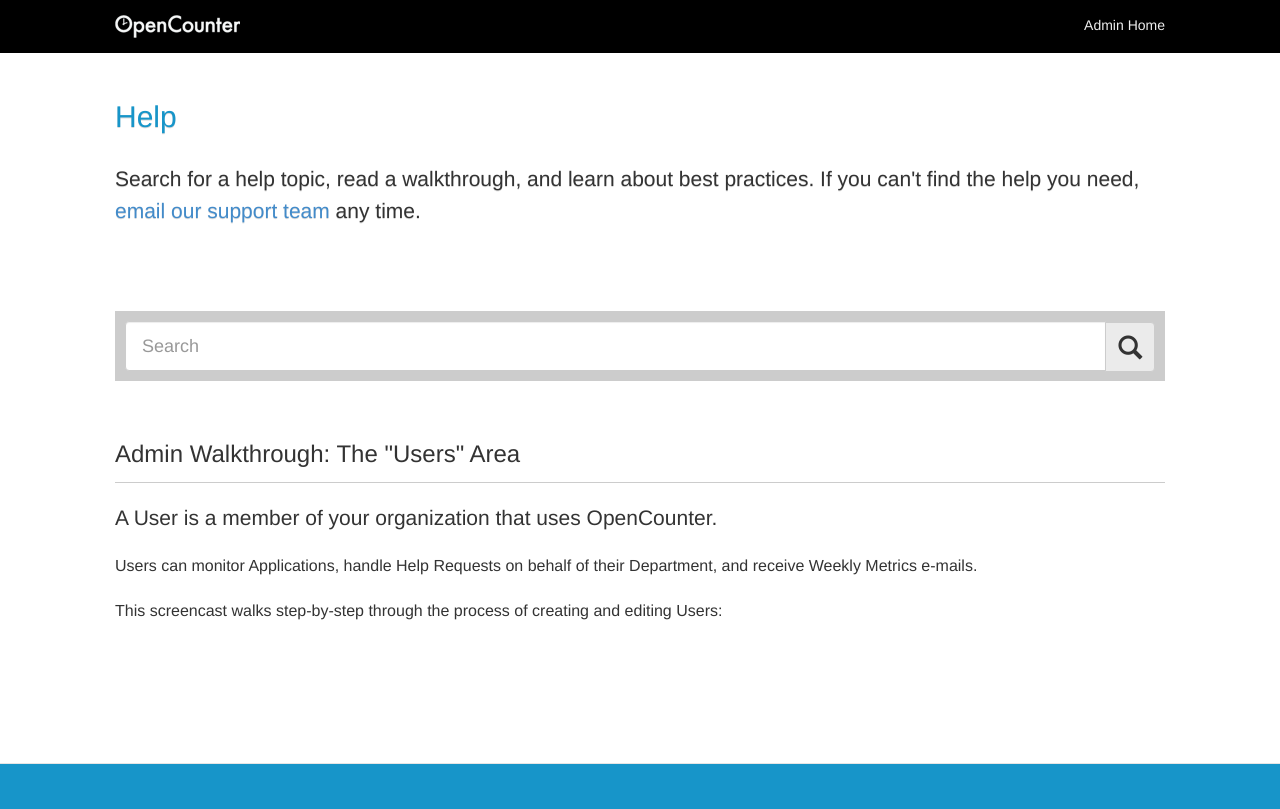
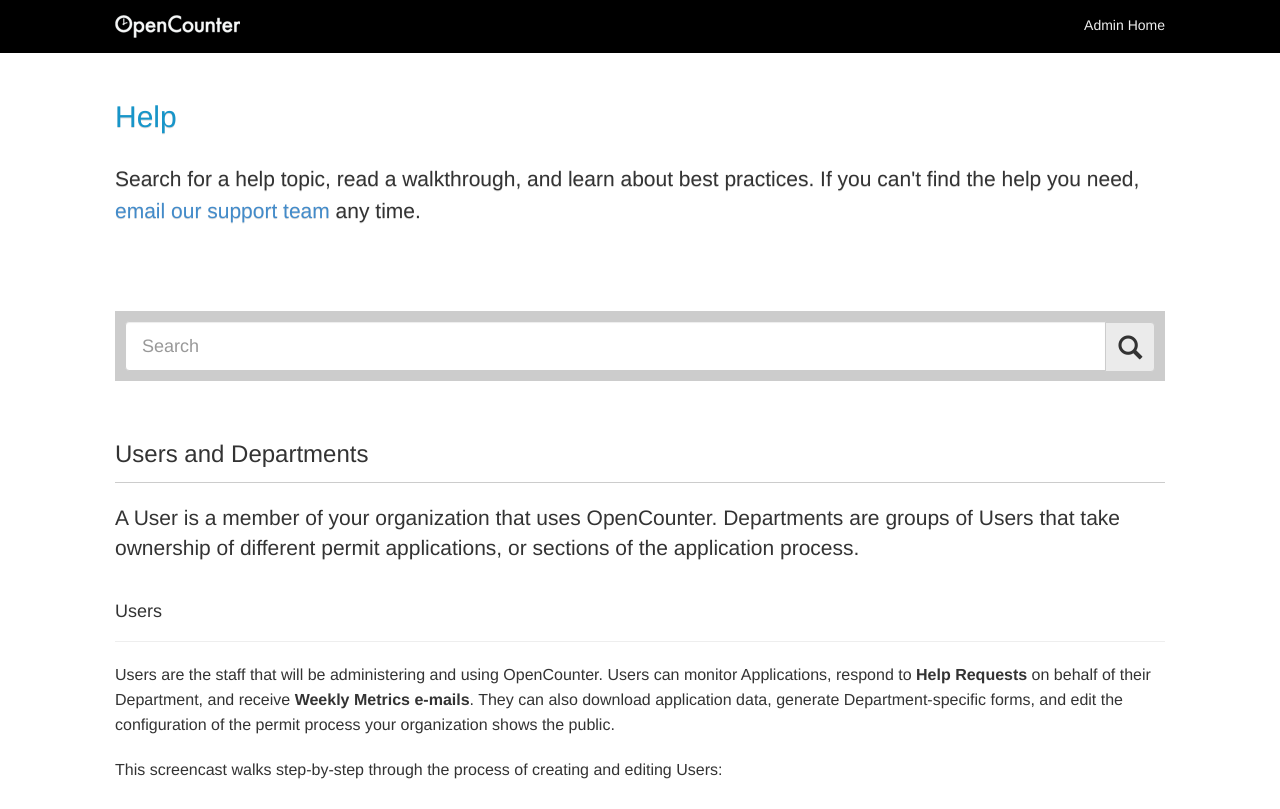
Before and after one commit to opencounter/helpdesk, a Jekyll site: the page built from _posts/2014-01-02-walkthrough-users.html, in a window 1280 px wide and 1400 px high. Shown: the top 809 px of the window. Built offline with Jekyll 4.4.1, drawn with Linux system fonts in a browser that asks for light colours; nearby versions of some CDN libraries; Markdown is read by kramdown in place of the engine named in the settings; comment, search, counter and statistics services are not loaded; some of the changed text lies outside the part shown.

Commit message:
Users and Departments page with screenshots and video

```diff
--- a/_posts/2014-01-02-walkthrough-dashboard.html
+++ b/_posts/2014-01-02-walkthrough-dashboard.html
@@ -1,6 +1,6 @@
 ---
 layout: faq-page
-title: Dashboard Area Walkthrough
+title: Dashboard and Applications Area
 slug: walkthrough-dashboard
 categories: faq, walkthrough
 lead: ""
--- a/_posts/2014-01-02-walkthrough-users.html
+++ b/_posts/2014-01-02-walkthrough-users.html
@@ -1,16 +1,43 @@
 ---
 layout: faq-page
-title: Users Area Walkthrough
+title: Users and Departments
 slug: walkthrough-users
 categories: faq, walkthrough
 lead: ""
 base_url: "../"
 ---
 
-<h3>Admin Walkthrough: The "Users" Area</h3>
+<h3>Users and Departments</h3>
 
-<p class="lead">A User is a member of your organization that uses OpenCounter.</p>
+<p class="lead">A User is a member of your organization that uses OpenCounter. Departments are groups of Users that take ownership of different permit applications, or sections of the application process.</p>
 
-<p>Users can monitor Applications, handle Help Requests on behalf of their Department, and receive Weekly Metrics e-mails.</p>
 
-<p>This screencast walks step-by-step through the process of creating and editing Users:</p>
+<div class="bs-docs-section">
+	<div class="page-header">
+  		<h4>Users</h4>
+	</div>
+
+	<p>Users are the staff that will be administering and using OpenCounter. Users can monitor Applications, respond to <b class="term-of-art" id="help-request">Help Requests</b> on behalf of their Department, and receive <b class="term-of-art" id="metrics-email">Weekly Metrics e-mails</b>. They can also download application data, generate Department-specific forms, and edit the configuration of the permit process your organization shows the public.</p>
+
+	<p>This screencast walks step-by-step through the process of creating and editing Users:</p>
+
+    <div class="text-center">
+      <div class="video-container">
+      	<iframe width="560" height="415" src="//www.youtube.com/embed/mXSu9DNdHC0" frameborder="0" allowfullscreen></iframe>
+      </div>
+      </br>
+      <a href="//www.youtube.com/embed/mXSu9DNdHC0" class="btn btn-default btn-lg" target="_blank">Watch this on YouTube</a>
+    </div>
+</div>
+
+<div class="bs-docs-section">
+	<div class="page-header">
+  		<h4>Departments</h4>
+	</div>
+
+	<p class="lead">Departments reflect the Departments within your enterprise that are using the OpenCounter system.</p>
+
+	<img class="walkthrough-screenshot" src="/assets/img/walkthrough-users-departments.png">
+
+	<p>Each <a href="/walkthrough-pages.html">Page</a> that a permit applicant sees is associated with one or more Department. As a result, Users that are members of Departments will recieve relevant information from Applications, and Applicants will be able to seek assistance from the appropriate staff members within your organization.</p>
+</div>
```
Also changed, not shown: assets/img/walkthrough-users-departments.png (added), assets/img/walkthrough-users-new-user.png (added).
